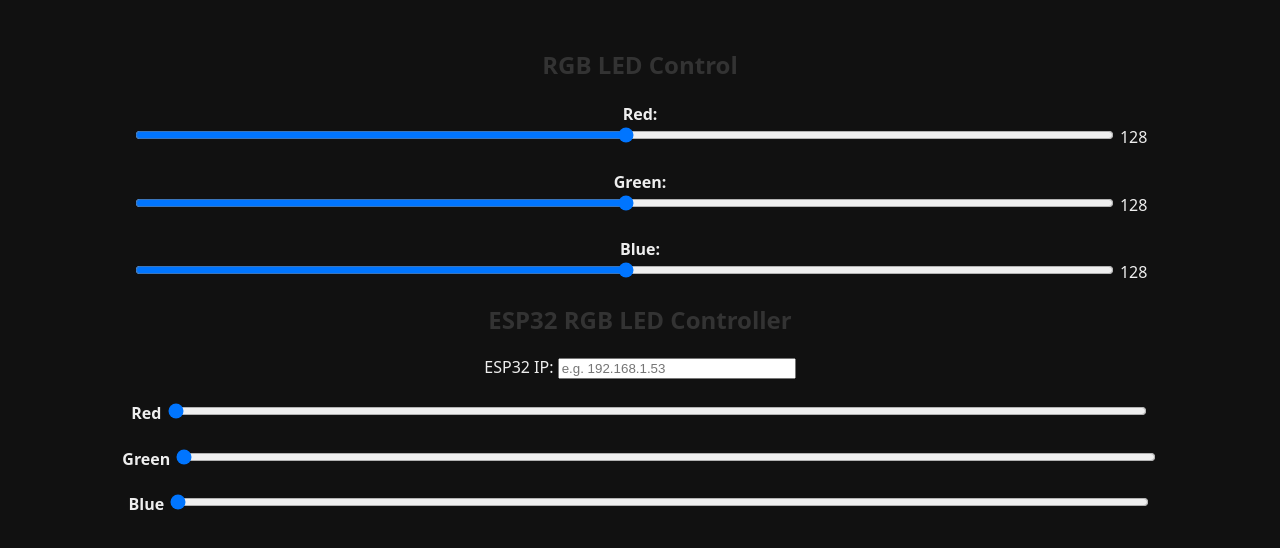
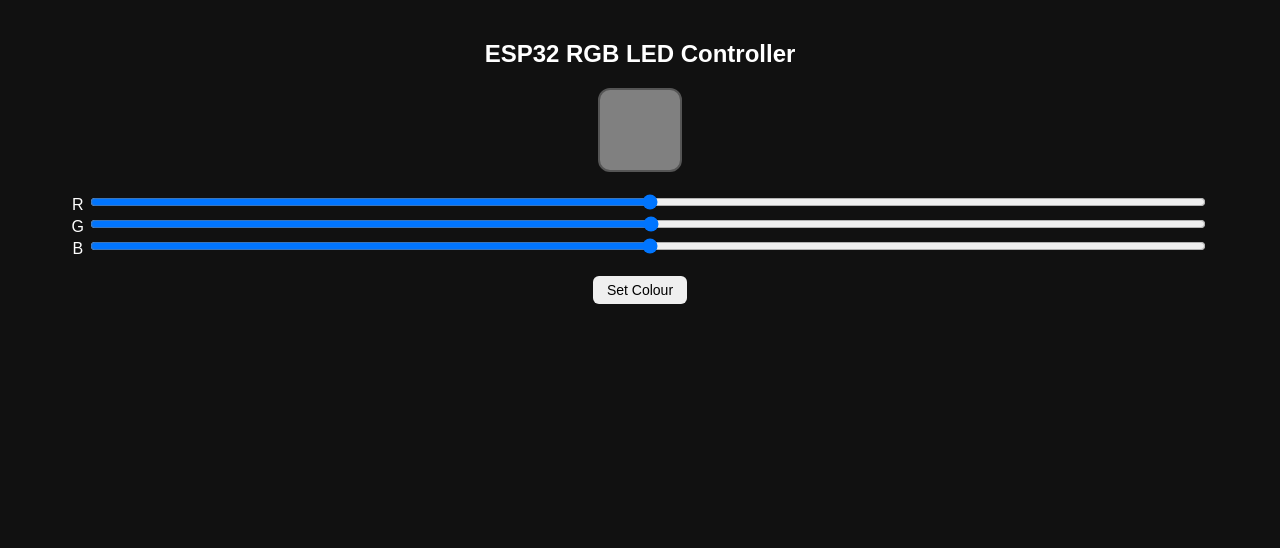
Before and after one commit to kumthaimei/rgb, a plain HTML site: page index.html in a window 1280 px wide. Drawn offline with Linux system fonts and the light colour scheme.

Commit message:
Update index.html

```diff
--- a/index.html
+++ b/index.html
@@ -1,92 +1,49 @@
 <!DOCTYPE html>
-<html lang="en">
+<html>
 <head>
-    <meta charset="UTF-8">
-    <meta name="viewport" content="width=device-width, initial-scale=1.0">
-    <title>RGB LED Control</title>
-    <style>
-        body {
-            font-family: Arial, sans-serif;
-            text-align: center;
-            padding: 30px;
-            background-color: #f4f4f4;
-        }
-        h2 {
-            color: #333;
-        }
-        .slider-container {
-            margin: 10px 0;
-        }
-        .slider {
-            width: 80%;
-        }
-        .button {
-            padding: 10px 20px;
-            background-color: #4CAF50;
-            color: white;
-            border: none;
-            cursor: pointer;
-        }
-        .button:hover {
-            background-color: #45a049;
-        }
-    </style>
-</head>
-<body>
-
-    <h2>RGB LED Control</h2>
-
-    <div class="slider-container">
-        <label for="r">Red:</label>
-        <input type="range" id="r" class="slider" min="0" max="255" value="128">
-        <span id="rValue">128</span>
-    </div>
-
-    <div class="slider-container">
-        <label for="g">Green:</label>
-        <input type="range" id="g" class="slider" min="0" max="255" value="128">
-        <span id="gValue">128</span>
-    </div>
-
-    <div class="slider-container">
-        <label for="b">Blue:</label>
-        <input type="range" id="b" class="slider" min="0" max="255" value="128">
-        <span id="bValue">128</span>
-    </div>
-
-<!DOCTYPE html>
-<html lang="en">
-<head>
-<meta charset="UTF-8" />
-<title>RGB LED Controller</title>
+<meta name="viewport" content="width=device-width, initial-scale=1" />
+<title>ESP32 RGB LED</title>
 <style>
-  body{font-family:system-ui;padding:20px;text-align:center;background:#111;color:#eee}
-  input[type=range]{width:80%}
-  label{display:block;margin-top:1.4rem;font-weight:600}
-  #ip{width:230px}
+  body   {font-family: Arial, sans-serif; text-align: center;
+          margin: 0; padding: 20px; background: #111; color: #fff;}
+  .slider{width: 90%;}
+  #sample{width: 80px; height: 80px; margin: 20px auto;
+          border-radius: 12px; border: 2px solid #555;}
+  button {padding: 6px 14px; font-size: 14px;
+          border: none; border-radius: 6px; cursor: pointer;}
 </style>
 </head>
+
 <body>
-<h2>ESP32 RGB LED Controller</h2>
+  <h2>ESP32 RGB LED Controller</h2>
 
-<p>ESP32 IP: <input id="ip" placeholder="e.g. 192.168.1.53" /></p>
+  <!-- live preview square -->
+  <div id="sample"></div>
 
-<label>Red <input type="range" id="r" min="0" max="255" value="0"></label>
-<label>Green <input type="range" id="g" min="0" max="255" value="0"></label>
-<label>Blue <input type="range" id="b" min="0" max="255" value="0"></label>
+  <!-- colour sliders -->
+  <label>R <input type="range" min="0" max="255" id="r" class="slider"></label><br />
+  <label>G <input type="range" min="0" max="255" id="g" class="slider"></label><br />
+  <label>B <input type="range" min="0" max="255" id="b" class="slider"></label><br /><br />
 
-<script>
-const sliders = ["r","g","b"].map(id=>document.getElementById(id));
-const ipBox  = document.getElementById("ip");
+  <button onclick="send()">Set Colour</button>
 
-sliders.forEach(sl=>{
-  sl.addEventListener("input", () => {
-    const ip = ipBox.value.trim();
-    if(!ip) return;  // no IP entered yet
-    const query = `r=${sliders[0].value}&g=${sliders[1].value}&b=${sliders[2].value}`;
-    fetch(`http://${ip}/set?${query}`).catch(console.warn);
-  });
-});
-</script>
+  <script>
+    /* ---------- UI helpers ---------- */
+    const sliders = ['r','g','b'].map(id => document.getElementById(id));
+    sliders.forEach(s => s.oninput = updateSample);
+
+    function updateSample () {
+      const [r,g,b] = sliders.map(s => +s.value);
+      sample.style.background = `rgb(${r},${g},${b})`;
+    }
+
+    /* ---------- Send RGB to ESP32 ---------- */
+    function send () {
+      const [r,g,b] = sliders.map(s => +s.value);
+      fetch(`/set?R=${r}&G=${g}&B=${b}`).catch(console.error);
+    }
+
+    updateSample();   // draw initial preview square
+  </script>
 </body>
 </html>
```
